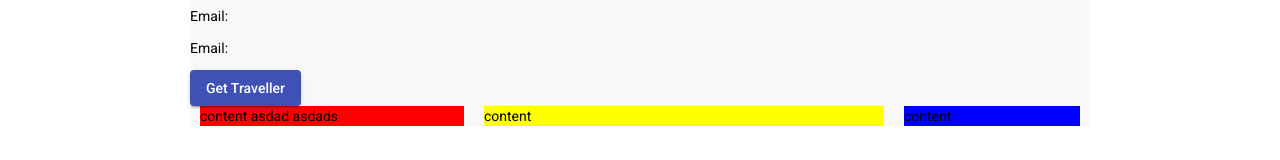
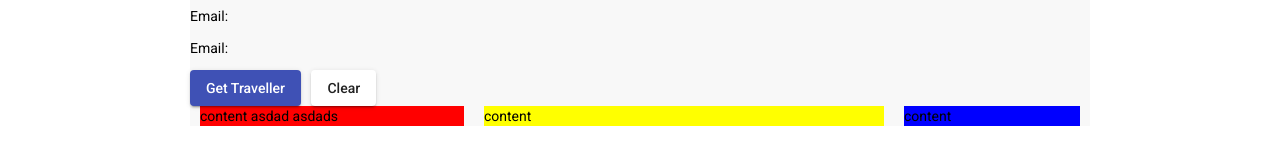
Before and after one commit to inspirexs/angular-training, an Angular app: page / in a window 1280 px wide. Shown: the part 266-426 px from the top of the page. Built offline with nearby package versions, Linux system fonts and the light colour scheme.

Commit message:
add clear button

```diff
--- a/src/app/components/docs/docs.component.html
+++ b/src/app/components/docs/docs.component.html
@@ -9,3 +9,5 @@
 <p>Email: {{traveller?.emailAddressMasked}}</p>
 
 <button mat-raised-button color="primary" (click)="getTraveller()">Get Traveller</button>
+&nbsp;
+<button mat-raised-button color="basic" (click)="clearTraveller()">Clear</button>
--- a/src/app/components/docs/docs.component.ts
+++ b/src/app/components/docs/docs.component.ts
@@ -27,4 +27,8 @@ export class DocsComponent implements OnInit {
     });
   }
 
+  clearTraveller(): void{
+    this.traveller = null;
+  }
+
 }
```
